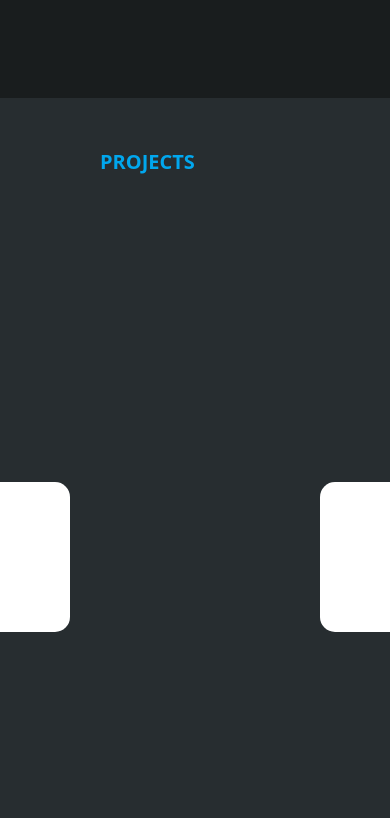
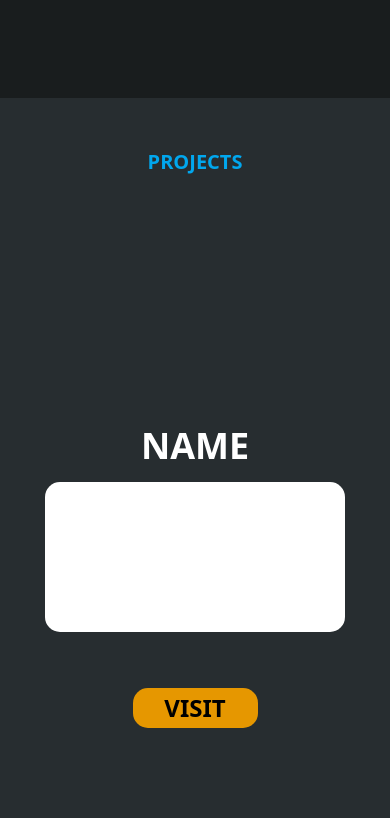
Before and after one commit to Ferbion-lT/V3, a Vue app: page / in a window 390 px wide. Shown: the part 4866-5684 px from the top of the page. Built offline with nearby package versions, Linux system fonts and the light colour scheme.

Commit message:
feat: made everything responsive

```diff
--- a/src/components/Projects.vue
+++ b/src/components/Projects.vue
@@ -1,23 +1,27 @@
 <template>
     <div class="bg-[#272d30]">
-        <div class="pt-[50px] pl-[100px]">
+        <div class="pt-[50px] flex justify-center sm:pl-[100px] sm:block">
             <span class="text-[#01a7ee] uppercase font-bold text-xl">projects</span>
         </div>
-        <div class="pt-[100px flex flex-row justify-center gap-[250px] pt-[250px]">
-            <div class="flex flex-col gap-4">
+        <div class="flex flex-col gap-[250px] pt-[250px]">
+            <div class="flex justify-center flex-col gap-4">
                 <div class="text-center">
                     <span class="text-white font-bold text-4xl uppercase">name</span>
                 </div>
-                <div class="rounded-[15px] bg-white h-[150px] w-[300px]"></div>
+                <div class="flex justify-center">
+                    <div class="rounded-[15px] bg-white h-[150px] w-[300px]"></div>
+                </div>
                 <div class="flex justify-center pt-10">
                     <div class="bg-[#e69700] rounded-[15px] text-center w-[125px] h-[40px] flex justify-center items-center uppercase text-black font-bold text-2xl">visit</div>
                 </div>
             </div>
-            <div class="flex flex-col gap-4">
+            <div class="flex flex-col justify-center gap-4">
                 <div class="text-center">
                     <span class="text-white font-bold text-4xl uppercase">name</span>
                 </div>
-                <div class="rounded-[15px] bg-white h-[150px] w-[300px]"></div>
+                <div class="flex justify-center">
+                    <div class="rounded-[15px] bg-white h-[150px] w-[300px]"></div>
+                </div>
                 <div class="flex justify-center pt-10">
                     <div class="bg-[#e69700] rounded-[15px] text-center w-[125px] h-[40px] flex justify-center items-center uppercase text-black font-bold text-2xl">visit</div>
                 </div>
```
